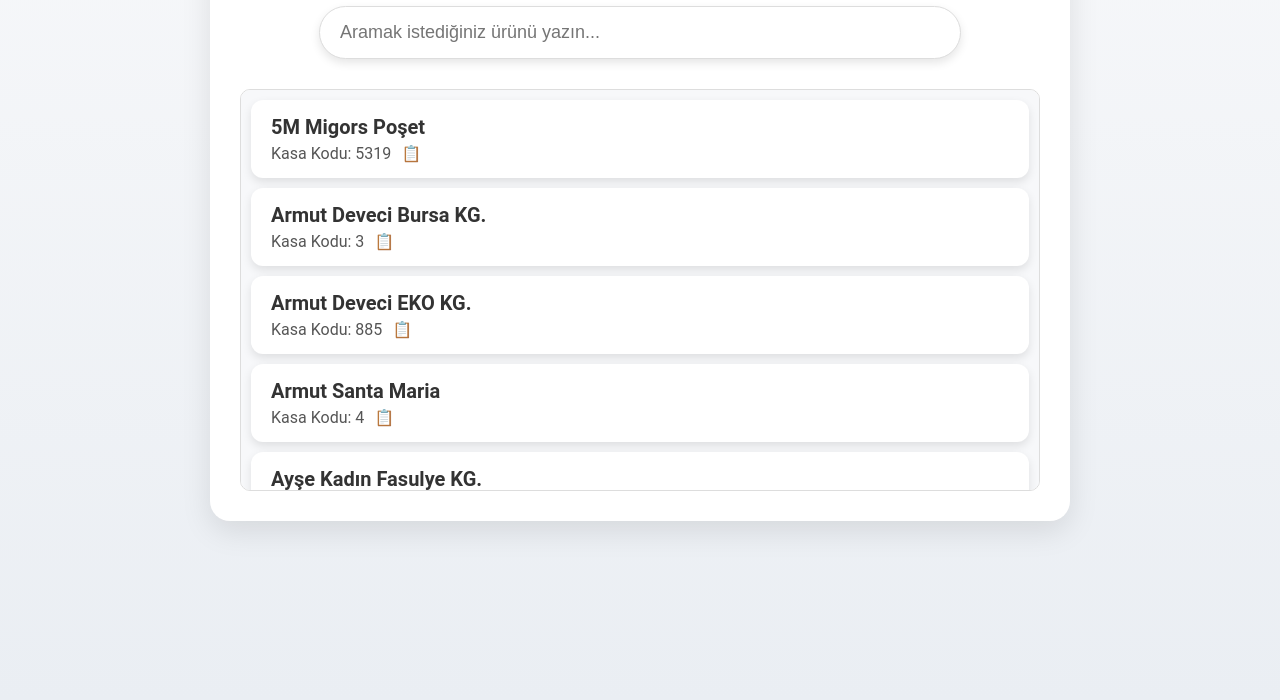
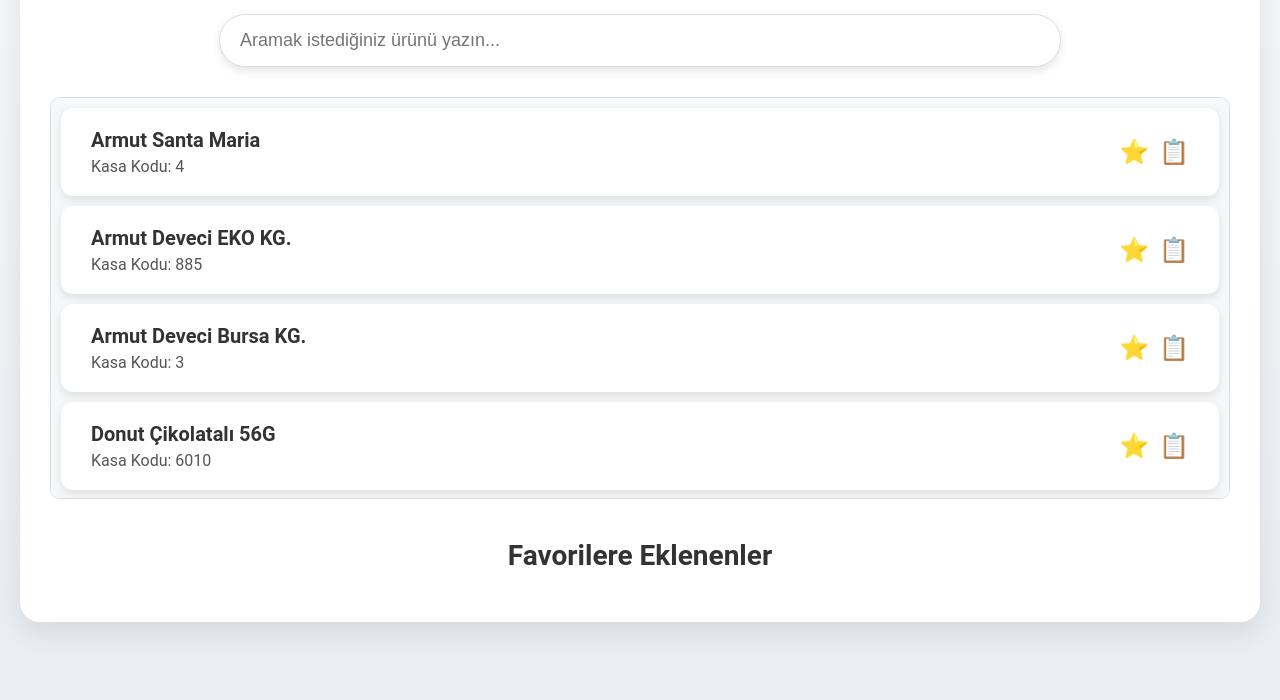
Before and after one commit to istebutolga/mkasa, a plain HTML site: page casa.html in a window 1280 px wide. Shown: the part 140-840 px from the top of the page. Drawn offline with Linux system fonts and the light colour scheme.

Commit message:
Add files via upload

```diff
--- a/casa.html
+++ b/casa.html
@@ -15,33 +15,36 @@
             font-family: 'Roboto', sans-serif;
             color: #333;
             padding: 20px;
+            overflow-y: auto;
         }
 
         .container {
             width: 100%;
-            max-width: 800px;
+            max-width: 1200px;
             background: #fff;
             border-radius: 20px;
             box-shadow: 0 10px 30px rgba(0, 0, 0, 0.1);
             padding: 30px;
-            text-align: center;
         }
 
         h1 {
-            font-size: 36px;
+            font-size: 40px;
             font-weight: 700;
             margin-bottom: 30px;
             color: #202124;
+            text-align: center;
         }
 
         .search-box {
             width: 100%;
             margin-bottom: 30px;
+            display: flex;
+            justify-content: center;
         }
 
         .search-box input {
             width: 100%;
-            max-width: 600px;
+            max-width: 800px;
             padding: 15px 20px;
             font-size: 18px;
             border: 1px solid #ddd;
@@ -69,20 +72,25 @@
 
         .list li {
             font-size: 18px;
-            padding: 15px 20px;
+            padding: 20px 30px;
             margin: 10px;
             background: #ffffff;
             border-radius: 12px;
             box-shadow: 0 4px 10px rgba(0, 0, 0, 0.1);
+            display: flex;
+            justify-content: space-between;
+            align-items: center;
             transition: transform 0.2s ease, box-shadow 0.2s ease;
-            display: flex;
-            flex-direction: column;
-            align-items: flex-start;
         }
 
         .list li:hover {
             transform: translateY(-2px);
             box-shadow: 0 6px 12px rgba(0, 0, 0, 0.2);
+        }
+
+        .product-info {
+            display: flex;
+            flex-direction: column;
         }
 
         .product-name {
@@ -94,39 +102,53 @@
         .product-code {
             font-size: 16px;
             color: #555;
-            display: flex;
-            align-items: center;
         }
 
-        .copy-icon {
-            margin-left: 10px;
+        .icons {
+            display: flex;
+            gap: 10px;
+        }
+
+        .icon {
             cursor: pointer;
-            color: #4285f4;
+            font-size: 24px;
+            color: #aaa;
             transition: color 0.3s ease;
         }
 
-        .copy-icon:hover {
-            color: #0b73f2;
+        .icon:hover {
+            color: #4285f4;
         }
 
-        /* Scrollbar styling */
-        .list::-webkit-scrollbar {
-            width: 8px;
+        .favorites {
+            margin-top: 40px;
         }
 
-        .list::-webkit-scrollbar-thumb {
-            background: #ddd;
-            border-radius: 4px;
+        h2 {
+            font-size: 28px;
+            font-weight: 600;
+            margin-bottom: 20px;
+            text-align: center;
         }
 
-        .list::-webkit-scrollbar-thumb:hover {
-            background: #bbb;
+        ul {
+            list-style: none;
+            padding: 0;
+        }
+
+        ul li {
+            font-size: 18px;
+            margin: 10px;
+            padding: 15px 20px;
+            background: #f7f8fa;
+            border-radius: 8px;
+            box-shadow: 0 2px 6px rgba(0, 0, 0, 0.1);
         }
     </style>
 </head>
 <body>
     <div class="container">
-        <h1>M Kasa Kodları</h1>
+        <h1>Migros Kasa Kodları</h1>
         <div class="search-box">
             <input
                 type="text"
@@ -138,49 +160,82 @@
         <ul class="list" id="fruitList">
             <!-- Ürünler buraya yüklenecek -->
         </ul>
+        <div class="favorites">
+            <h2>Favorilere Eklenenler</h2>
+            <ul id="favoritesList"></ul>
+        </div>
     </div>
 
     <script>
         const fruitList = document.getElementById('fruitList');
+        const favoritesList = document.getElementById('favoritesList');
+        const storedFavorites = JSON.parse(localStorage.getItem('favorites')) || [];
 
-        // Ürünleri fetch ile urunler.txt'den çek ve listeyi oluştur
+        // Favorileri yükle
+        function loadFavorites() {
+            favoritesList.innerHTML = '';
+            storedFavorites.forEach(item => {
+                const li = document.createElement('li');
+                li.textContent = item;
+                favoritesList.appendChild(li);
+            });
+        }
+
+        // Ürünleri yükle (urunler.txt'den çek)
+        function loadProducts() {
             fetch('urunler.txt')
                 .then(response => response.text())
                 .then(data => {
                     const items = data.split('\n').filter(line => line.trim() !== '');
-                const sortedItems = items.sort((a, b) => a.localeCompare(b, 'tr'));
-
-                sortedItems.forEach(item => {
+                    items.forEach(item => {
                         const [name, code] = item.split(' - ');
                         const li = document.createElement('li');
-
                         li.innerHTML = `
+                            <div class="product-info">
                                 <span class="product-name">${name}</span>
-                        <span class="product-code">
-                            Kasa Kodu: ${code}
-                            <span class="copy-icon" onclick="copyToClipboard('${code}')">📋</span>
-                        </span>
+                                <span class="product-code">Kasa Kodu: ${code}</span>
+                            </div>
+                            <div class="icons">
+                                <span class="icon" onclick="addToFavorites('${name}')">⭐</span>
+                                <span class="icon" onclick="copyToClipboard('${code}')">📋</span>
+                            </div>
                         `;
                         fruitList.appendChild(li);
                     });
                 })
                 .catch(error => console.error('Ürünler yüklenirken bir hata oluştu:', error));
-
-        // Listeyi filtrelemek için kullanılan fonksiyon
-        function filterList() {
-            const input = document.getElementById('searchInput').value.toLowerCase();
-            Array.from(fruitList.children).forEach(item => {
-                const text = item.textContent.toLowerCase();
-                item.style.display = text.includes(input) ? "" : "none";
-            });
         }
 
-        // Kopyalama işlevi
+        // Favorilere ekle
+        function addToFavorites(productName) {
+            if (!storedFavorites.includes(productName)) {
+                storedFavorites.push(productName);
+                localStorage.setItem('favorites', JSON.stringify(storedFavorites));
+                loadFavorites();
+            }
+        }
+
+        // Kopyalama işlemi
         function copyToClipboard(text) {
             navigator.clipboard.writeText(text).then(() => {
                 alert(`"${text}" başarıyla kopyalandı!`);
             });
         }
+
+        // Listeyi filtrele
+        function filterList() {
+            const input = document.getElementById('searchInput').value.toLowerCase();
+            Array.from(fruitList.children).forEach(item => {
+                const text = item.textContent.toLowerCase();
+                item.style.display = text.includes(input) ? '' : 'none';
+            });
+        }
+
+        // Sayfa yüklendiğinde çalıştır
+        document.addEventListener('DOMContentLoaded', () => {
+            loadProducts();
+            loadFavorites();
+        });
     </script>
 </body>
 </html>
```
Lines whose indentation alone changed are shown as unchanged.
